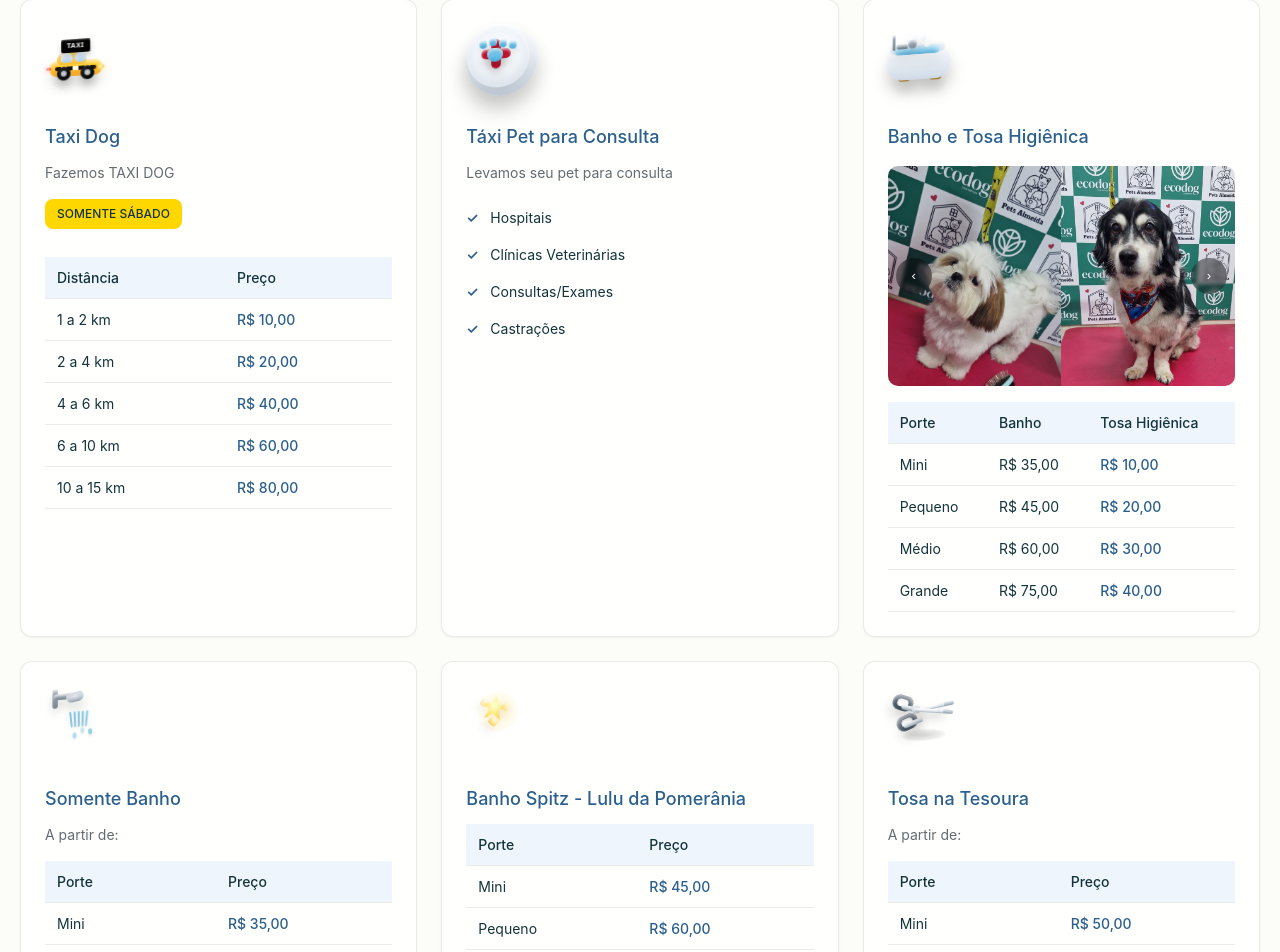
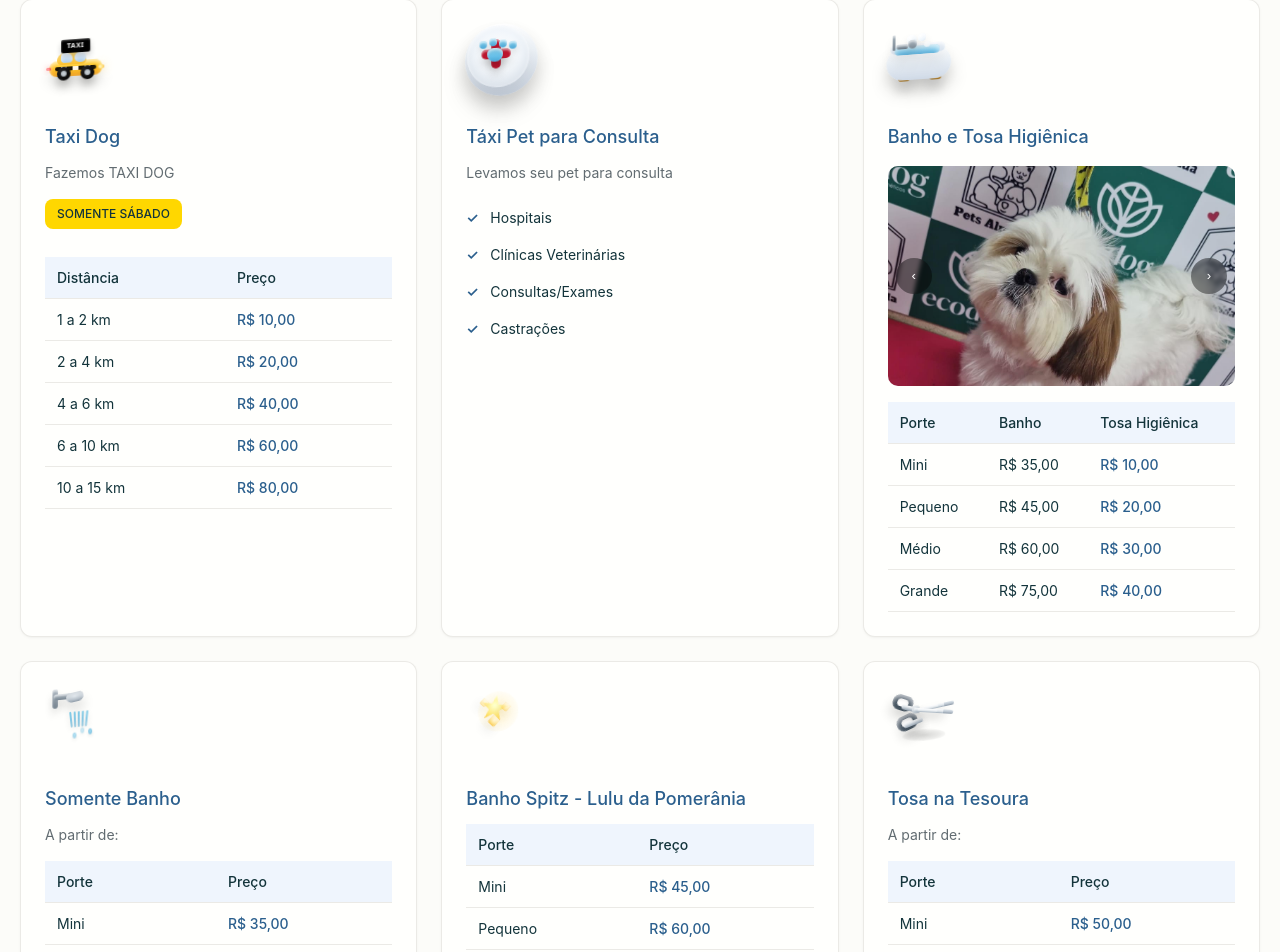
Before and after one commit to samueltarif/petshop-almeida, a Nuxt app: page / in a window 1280 px wide. Shown: the part 1330-2282 px from the top of the page. Built offline with nearby package versions, Linux system fonts and the light colour scheme; a web font is replaced by a local one.

Commit message:
Gallery fix: make slides flex: 0 0 100% so only one image shows per view

```diff
--- a/app/components/ServiceCard.vue
+++ b/app/components/ServiceCard.vue
@@ -125,6 +125,7 @@ const onTouchEnd = () => {
   height: 220px;
   overflow: hidden;
   will-change: transform;
+  flex: 0 0 100%; /* impede encolhimento e garante uma imagem por "página" */
 }
 
 .arrow {
```
